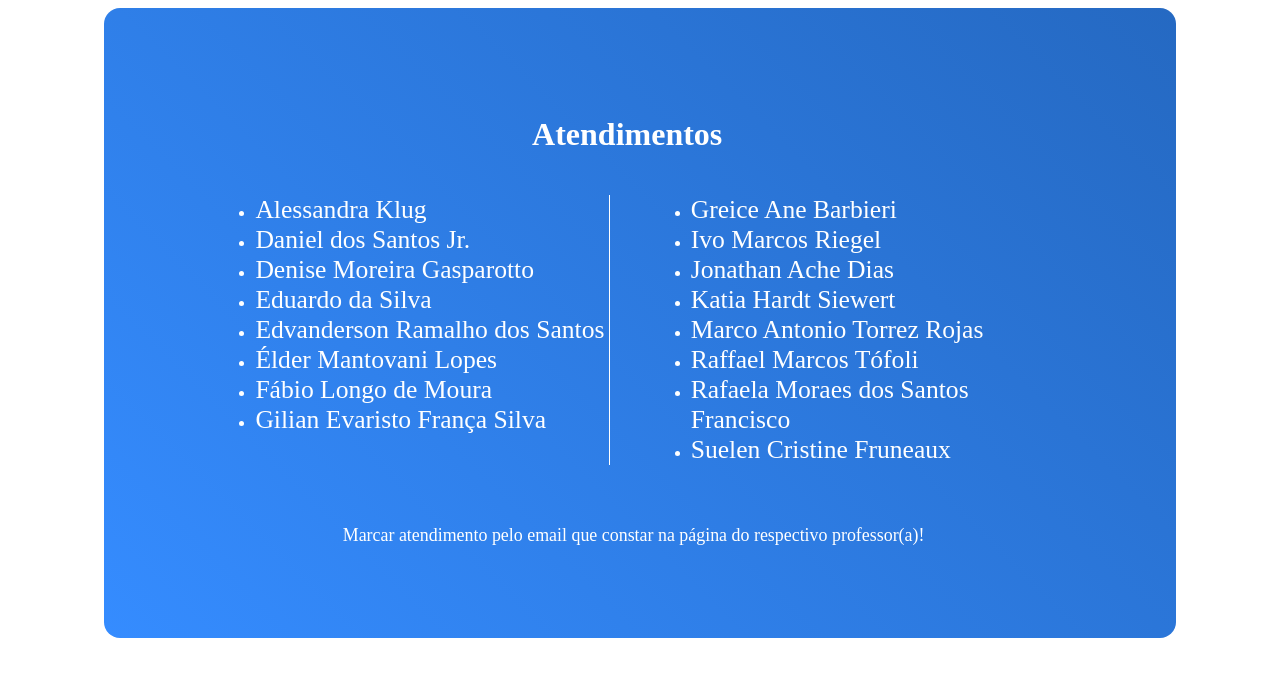
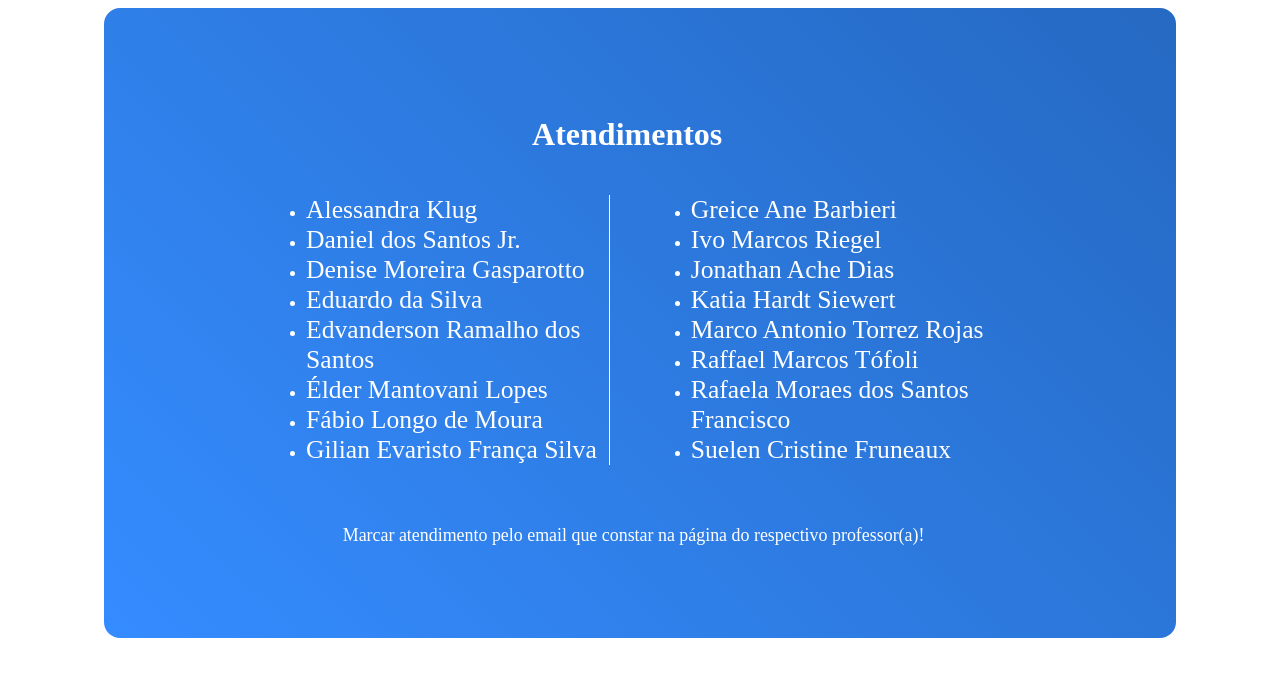
Before and after one commit to 2info3-Hackathon/frontend, a Vue app: page /atendimentos in a window 1280 px wide. Shown: the top 676 px of the page. Built offline with nearby package versions, Linux system fonts and the light colour scheme.

Commit message:
FEAT: Ajuste do alinhamento e mudança de cor dos links

```diff
--- a/src/components/AtendimentosComponent.vue
+++ b/src/components/AtendimentosComponent.vue
@@ -23,10 +23,10 @@
 <ul class="esquerda">
 
 
-<li><a href="">Alessandra Klug</a></li>
+<li><a href="https://docs.google.com/spreadsheets/d/1F3bxvUCqRZ-5Pj_YdhJyi3dh7gs3dh73RwX2cIeKnSs/edit?gid=0#gid=0">Alessandra Klug</a></li>
 
 
-<li><a href="">Daniel dos Santos Jr.</a></li>
+<li><a href="https://docs.google.com/spreadsheets/d/1F3bxvUCqRZ-5Pj_YdhJyi3dh7gs3dh73RwX2cIeKnSs/edit?gid=609294266#gid=609294266">Daniel dos Santos Jr.</a></li>
 
 
 <li><a href="">Denise Moreira Gasparotto</a></li>
@@ -53,7 +53,7 @@
 <ul class="direita">
 
 
-<li><a href="">Greice Ane Barbieri</a></li>
+<li><a href="https://docs.google.com/spreadsheets/d/1F3bxvUCqRZ-5Pj_YdhJyi3dh7gs3dh73RwX2cIeKnSs/edit?gid=898234625#gid=898234625">Greice Ane Barbieri</a></li>
 
 
 <li><a href="">Ivo Marcos Riegel</a></li>
@@ -62,13 +62,13 @@
 <li><a href="">Jonathan Ache Dias</a></li>
 
 
-<li><a href="">Katia Hardt Siewert</a></li>
+<li><a href="https://docs.google.com/spreadsheets/d/1F3bxvUCqRZ-5Pj_YdhJyi3dh7gs3dh73RwX2cIeKnSs/edit?gid=1464446756#gid=1464446756">Katia Hardt Siewert</a></li>
 
 
 <li><a href="">Marco Antonio Torrez Rojas</a></li>
 
 
-<li><a href="">Raffael Marcos Tófoli</a></li>
+<li><a href="https://docs.google.com/spreadsheets/d/1F3bxvUCqRZ-5Pj_YdhJyi3dh7gs3dh73RwX2cIeKnSs/edit?gid=946501609#gid=946501609">Raffael Marcos Tófoli</a></li>
 
 
 <li><a href="">Rafaela Moraes dos Santos Francisco</a></li>
@@ -143,13 +143,13 @@ section div ul.esquerda{
 
 
    border-right: solid 1px white;
-   width: 35%;
+   width: 30%;
    text-align: left;
    list-style-type: disc;
-   padding-left: 20px;
+   padding-left: 2%;
 }
 section div ul.direita{
-   width: 35%;
+   width: 30%;
    text-align: left;
    list-style-type: disc;
    padding-left: 4%;
@@ -167,5 +167,19 @@ section p{
 
 }
 
+section div.listas ul li a{
+
+   cursor: pointer;
+   transition: all 0.3 ease;
+   color: white;
+
+}
+
+section div.listas ul li a:hover{
+
+   transform: scale(1.2);
+   color: #000000;
+}
+
 
 </style>
```
